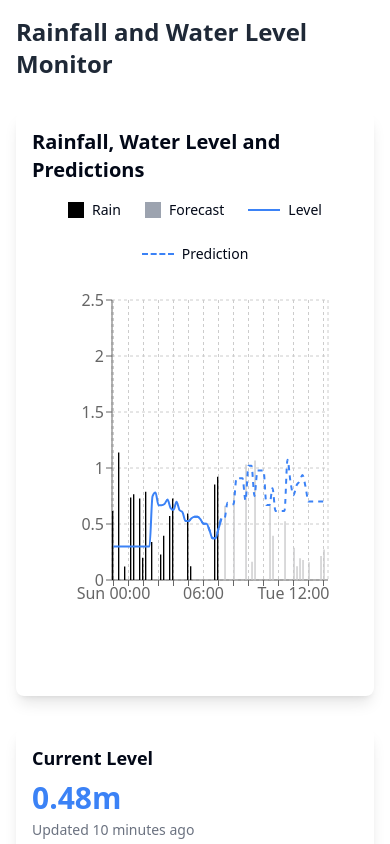
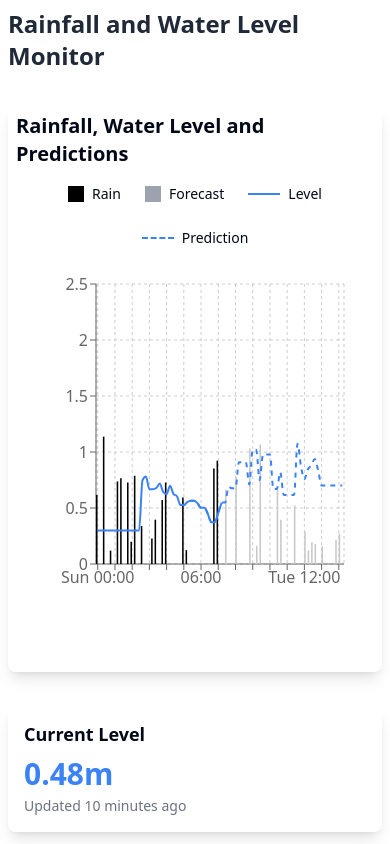
Before and after one commit to jamieaconn/yes-no-rainfall-display, a React (Vite) app: page / in a window 390 px wide. Shown: the top 844 px of the page. Built offline with nearby package versions, Linux system fonts and the light colour scheme.

Commit message:
Reduce padding on mobile
Reduces the padding on either side on mobile devices to make the plot wider.

```diff
--- a/src/pages/Index.tsx
+++ b/src/pages/Index.tsx
@@ -1,9 +1,8 @@
-
 import RainfallGraph from '@/components/RainfallGraph';
 
 const Index = () => {
   return (
-    <div className="min-h-screen p-4 md:p-8 max-w-7xl mx-auto">
+    <div className="min-h-screen p-2 md:p-8 max-w-7xl mx-auto">
       <div className="space-y-8">
         {/* Header */}
         <div className="flex justify-between items-center">
@@ -13,7 +12,7 @@ const Index = () => {
         </div>
 
         {/* Rainfall Graph Card */}
-        <div className="bg-white p-4 md:p-6 rounded-lg shadow-lg">
+        <div className="bg-white p-2 md:p-6 rounded-lg shadow-lg">
           <h2 className="text-xl font-semibold mb-4">Rainfall, Water Level and Predictions</h2>
           <RainfallGraph />
         </div>
```
